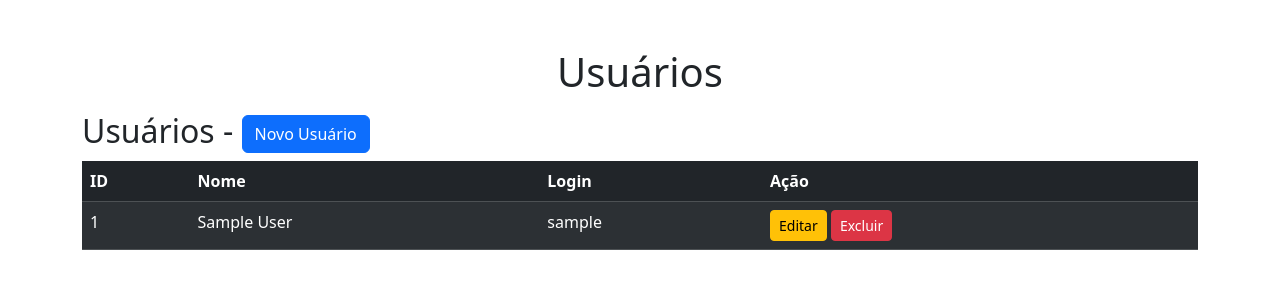
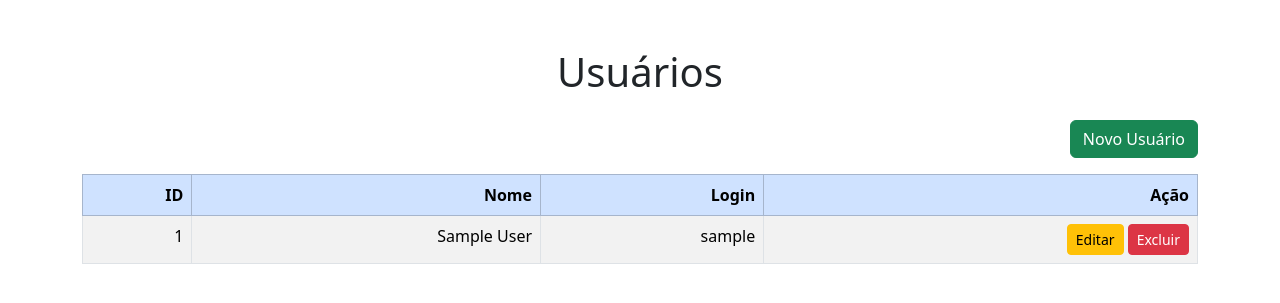
Before and after one commit to eusouoereque/Peixoteca, a PHP site: page /usuarios/ in a window 1280 px wide. Shown: the part 86-389 px from the top of the page. Run offline with PHP 8.4, Linux system fonts and the light colour scheme; the visitor is signed in with stand-in values (Sample User, id 1).

Commit message:
feat: padronização dos estilos das páginas de CRUD

```diff
--- a/animais/CadastrarAnimal.php
+++ b/animais/CadastrarAnimal.php
@@ -16,7 +16,7 @@ $categorias = $pdo->query("SELECT * FROM categorias")->fetchAll(PDO::FETCH_ASSOC
 $habitats = $pdo->query("SELECT * FROM habitats")->fetchAll(PDO::FETCH_ASSOC);
 
 // Busca ID do criador pelo nome
-$stmt = $pdo->prepare("SELECT id FROM usuarios WHERE nome = ?");
+$stmt = $pdo->prepare("SELECT id FROM usuarios WHERE login = ?");
 $stmt->execute([$criador]);
 $usuario = $stmt->fetch();
 $id_criador = $usuario['id'] ?? null;
--- a/animais/index.php
+++ b/animais/index.php
@@ -32,7 +32,7 @@ $animais = $pdo->query($sql)->fetchAll(PDO::FETCH_ASSOC);
     <?php if (count($animais) > 0): ?>
         <div class="table-responsive">
             <table class="table table-striped table-bordered">
-                <thead class="table-dark">
+                <thead class="table-primary">
                     <tr>
                         <th>Nome Popular</th>
                         <th>Nome Científico</th>
--- a/habitat/index.php
+++ b/habitat/index.php
@@ -132,7 +132,11 @@
             <?php if ($usuarioLogado): ?>
               <div class="ms-3 text-end">
                 <a href="?edit=<?= $habitat['id'] ?>" class="btn btn-sm btn-outline-primary">Editar</a>
-                <a href="?delete=<?= $habitat['id'] ?>" class="btn btn-sm btn-outline-danger" onclick="return confirm('Tem certeza que deseja excluir este habitat?')">Excluir</a>
+                <a href="?delete=<?= $habitat['id'] ?>"
+                   class="btn btn-sm btn-outline-danger"
+                   onclick="return confirm('Tem certeza que deseja excluir esse habitat?')">
+                   Excluir
+                </a>
               </div>
             <?php endif; ?>
           </div>
--- a/helpers.php
+++ b/helpers.php
@@ -13,7 +13,7 @@
     function mensagemLogin(string $msg): string {
         switch ($msg) {
             case 'logout':
-                return 'Logout efetuado com sucesso!';
+                return 'Logout efetuado!';
             case 'cadastro':
                 return 'Cadastro efetuado com sucesso!';
             default:
--- a/login/index.php
+++ b/login/index.php
@@ -14,6 +14,9 @@
 
         if (isset($_GET['msg'])) {
             $mensagem = mensagemLogin($_GET['msg']);
+
+            if ($_GET['msg'] == 'cadastro')
+                $cor = 'success';
         }
     }
 
--- a/usuarios/index.php
+++ b/usuarios/index.php
@@ -5,17 +5,20 @@
 
     apenasLogado();
 ?>
-<div class="container">
-    <h1 class="text-center">Usuários</h1>
-</div>
 
-<div class="container mt-3">
-    <h2>Usuários -
+<div class="container my-4">
+    <h1 class="text-center mb-4">Usuários</h1>
+
+    <?php if (usuarioEstaLogado()): ?>
+        <div class="text-end mb-3">
             <!-- Botão para cadastrar novo usuário -->
-        <a href="cadastroUser.php" class="btn btn-primary">Novo Usuário</a>
+            <a href="cadastroUser.php" class="btn btn-success mb-3">Novo Usuário</a>
         </h2>
-    <table class="table table-dark table-striped">
-        <thead>
+    <?php endif; ?>
+
+    <div class="table-responsive">
+        <table class="table table-striped table-bordered">
+            <thead class="table-primary">
                 <tr>
                     <th>ID</th>
                     <th>Nome</th>
@@ -52,6 +55,7 @@
             </tbody>
         </table>
     </div>
+</div>
 
 <?php
     include "../components/footer.php";
```
Lines whose indentation alone changed are shown as unchanged.
